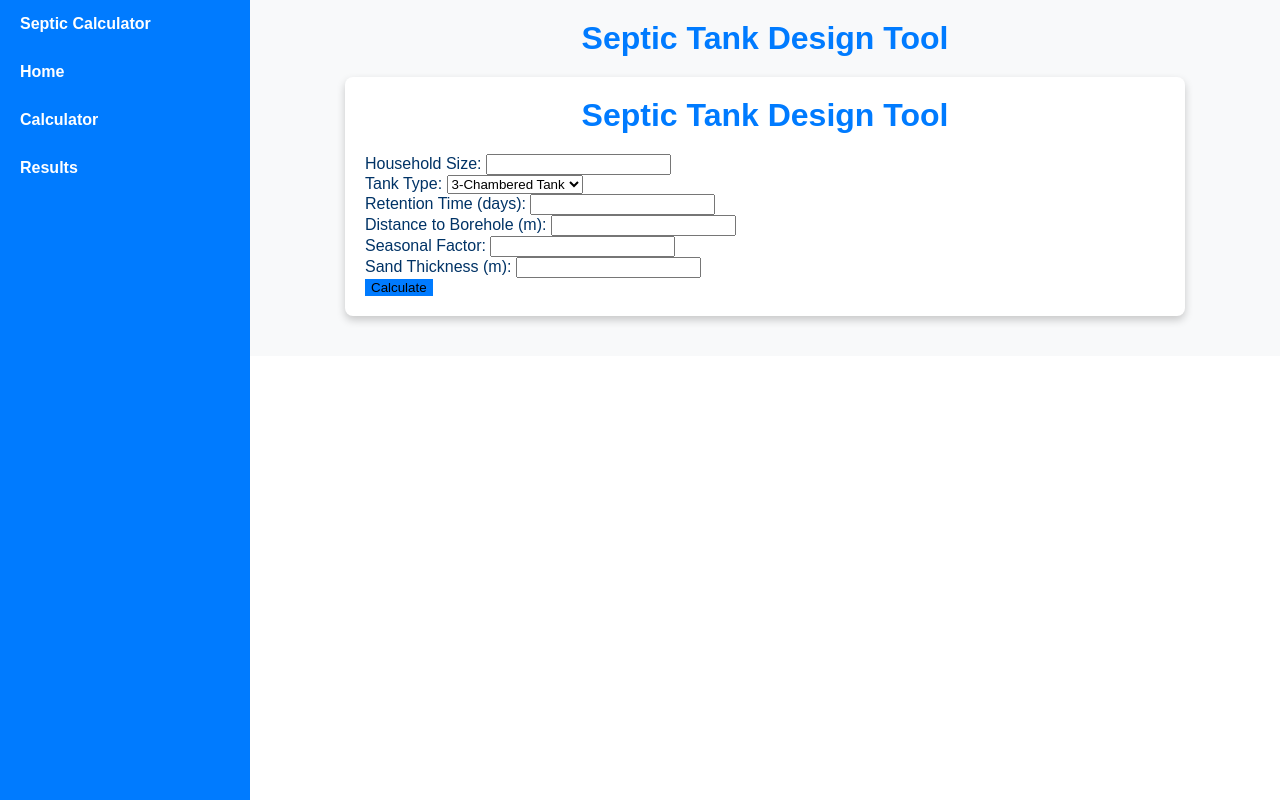
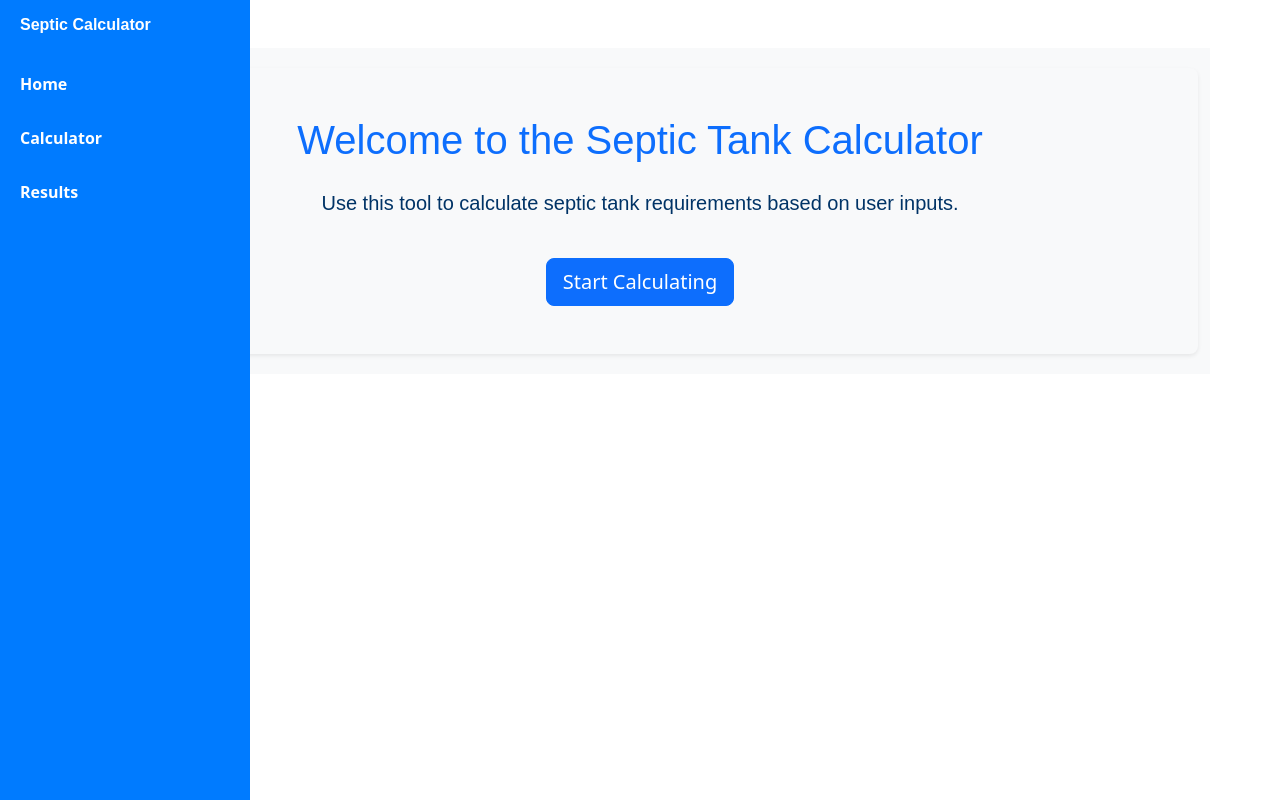
Before and after one commit to Annamaria9-coder/SepticTankCalculator, a Flask app: template app/templates/index.html in a window 1280 px wide. Run offline with Flask 3, Linux system fonts and the light colour scheme; the template is opened without the code that fills it, so the values that code supplies are empty.

Commit message:
Update index.html
2nd change - 3rd december

```diff
--- a/app/templates/index.html
+++ b/app/templates/index.html
@@ -1,4 +1,3 @@
-
 <!DOCTYPE html>
 <html lang="en">
 <head>
@@ -6,10 +5,10 @@
     <meta name="viewport" content="width=device-width, initial-scale=1.0">
     <title>Septic Tank Calculator</title>
     <link rel="stylesheet" href="{{ url_for('static', filename='styles.css') }}">
-    <script src="{{ url_for('static', filename='script.js') }}" defer></script>
+    <link href="https://cdn.jsdelivr.net/npm/bootstrap@5.3.0/dist/css/bootstrap.min.css" rel="stylesheet">
 </head>
 <body>
-<button id="toggle-sidebar">☰ Menu</button>
+
 <div class="sidebar">
     <h2>Septic Calculator</h2>
     <a href="/">Home</a>
@@ -17,51 +16,29 @@
     <a href="/result">Results</a>
 </div>
 
-<div class="container">
-    <h1>Septic Tank Design Tool</h1>
-    <form action="/calculate" method="post">
-        <div>
-            <!-- Add your form elements here -->
-             <h1>Septic Tank Design Tool</h1>
-    <form action="/calculate" method="post" class="p-4 bg-light rounded shadow">
-        <div class="row g-3">
-            <div class="col-md-4">
-                <label for="household_size" class="form-label">Household Size:</label>
-                <input type="number" id="household_size" name="household_size" class="form-control" required>
-            </div>
-            <div class="col-md-4">
-                <label for="tank_type" class="form-label">Tank Type:</label>
-                <select id="tank_type" name="tank_type" class="form-select" required>
-                    <option value="3">3-Chambered Tank</option>
-                    <option value="4">4-Chambered Tank</option>
-                </select>
-            </div>
-            <div class="col-md-4">
-                <label for="retention_time" class="form-label">Retention Time (days):</label>
-                <input type="number" id="retention_time" name="retention_time" class="form-control" required>
-            </div>
-            <div class="col-md-4">
-                <label for="borehole_distance" class="form-label">Distance to Borehole (m):</label>
-                <input type="number" id="borehole_distance" name="borehole_distance" class="form-control" required>
-            </div>
-            <div class="col-md-4">
-                <label for="seasonal_factor" class="form-label">Seasonal Factor:</label>
-                <input type="number" id="seasonal_factor" name="seasonal_factor" class="form-control" required>
-            </div>
-            <div class="col-md-4">
-                <label for="sand_thickness" class="form-label">Sand Thickness (m):</label>
-                <input type="number" id="sand_thickness" name="sand_thickness" class="form-control" required>
-            </div>
-            <div class="col-12 text-end">
-                <button type="submit" class="btn btn-primary mt-3">Calculate</button>
-            </div>
-        </div>
-    </form>
-        </div>
-    </form>
+<div class="container mt-5">
+    <div class="p-5 bg-light rounded-3 shadow-sm text-center">
+        <h1 class="text-primary mb-4">Welcome to the Septic Tank Calculator</h1>
+        <p class="lead">
+            Use this tool to calculate septic tank requirements based on user inputs.
+        </p>
+        <a href="/calculate" class="btn btn-lg btn-primary mt-4">Start Calculating</a>
+    </div>
 </div>
-    <!-- Add this at the bottom of index.html and result.html -->
-<script src="{{ url_for('static', filename='script.js') }}"></script>
+
+<script>
+    document.addEventListener('DOMContentLoaded', () => {
+        const sidebar = document.querySelector('.sidebar');
+        const toggleButton = document.createElement('button');
+        toggleButton.textContent = 'Menu';
+        toggleButton.classList.add('btn', 'btn-primary', 'd-md-none', 'mb-3');
+        document.body.insertBefore(toggleButton, sidebar);
+
+        toggleButton.addEventListener('click', () => {
+            sidebar.classList.toggle('active');
+        });
+    });
+</script>
 
 </body>
 </html>
```
